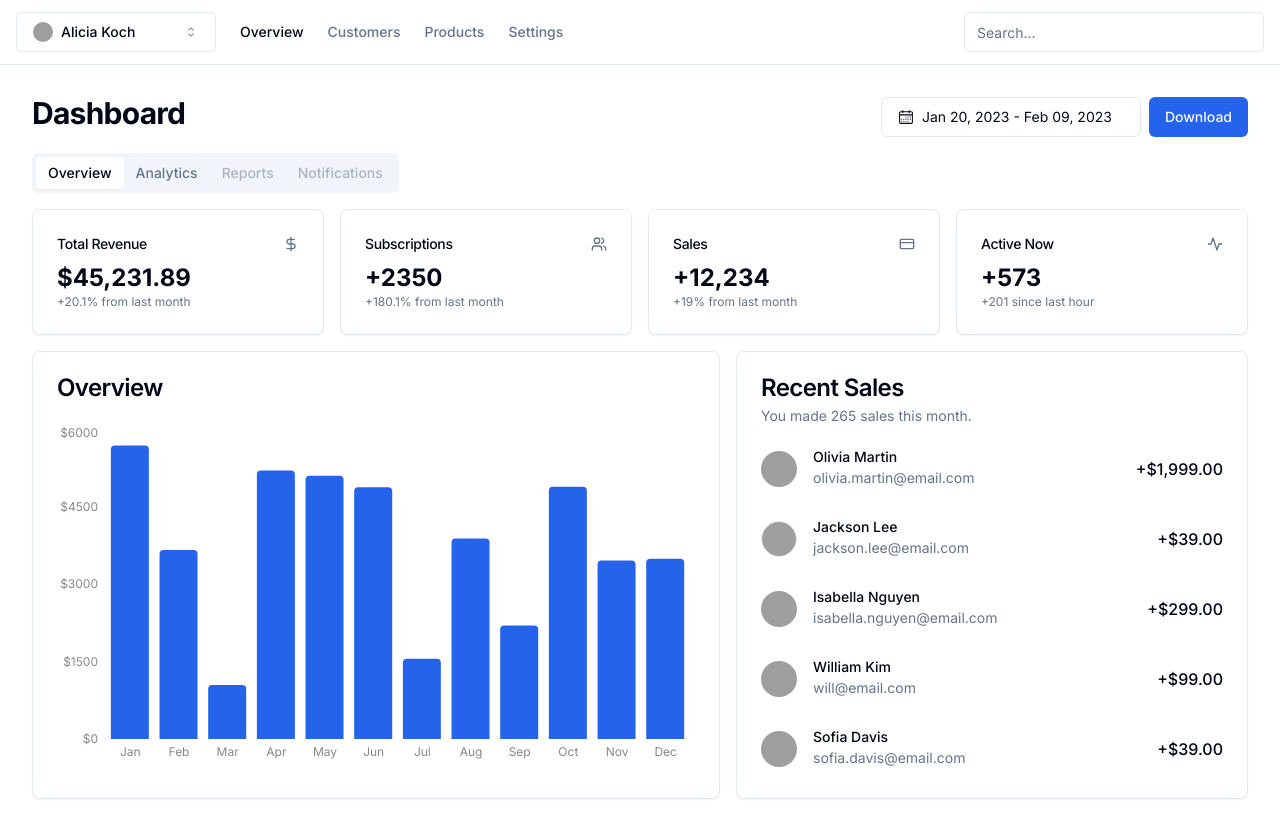
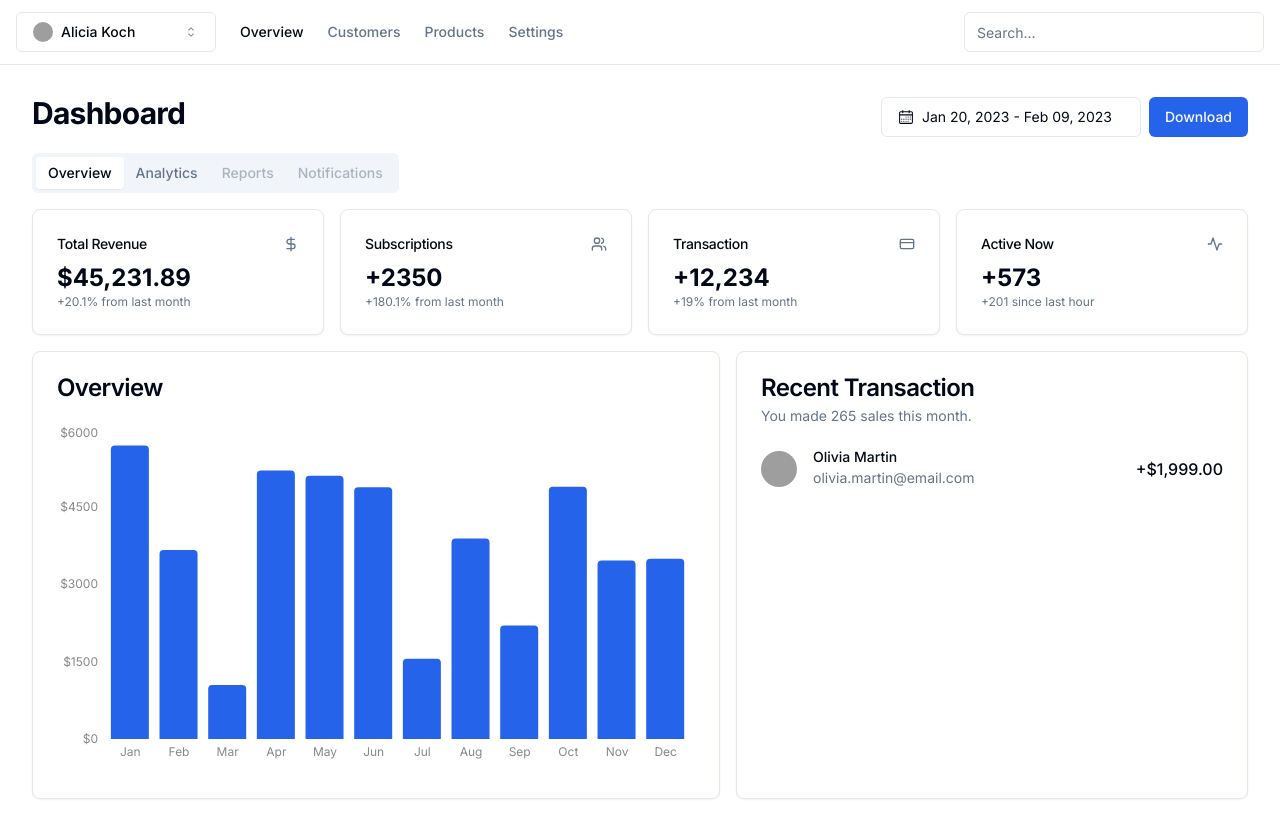
Before and after one commit to ilhamAdhim/moneytorq-legacy, a Next.js app: page /dashboard in a window 1280 px wide. Built offline with nearby package versions, Linux system fonts and the light colour scheme; grey boxes are pictures that could not be loaded.

Commit message:
chore: wip recent transaction

```diff
--- a/package.json
+++ b/package.json
@@ -23,6 +23,7 @@
     "clsx": "^2.1.0",
     "cmdk": "^1.0.0",
     "date-fns": "^3.6.0",
+    "jotai": "^2.8.0",
     "lucide-react": "^0.364.0",
     "next": "14.1.4",
     "react": "^18",
--- a/src/app/dashboard/components/recent-sales.tsx
+++ /dev/null
@@ -1,71 +0,0 @@
-import {
-    Avatar,
-    AvatarFallback,
-    AvatarImage,
-  } from "@/components/ui/avatar"
-
-  export function RecentSales() {
-    return (
-      <div className="space-y-8">
-        <div className="flex items-center">
-          <Avatar className="h-9 w-9">
-            <AvatarImage src="/avatars/01.png" alt="Avatar" />
-            <AvatarFallback>OM</AvatarFallback>
-          </Avatar>
-          <div className="ml-4 space-y-1">
-            <p className="text-sm font-medium leading-none">Olivia Martin</p>
-            <p className="text-sm text-muted-foreground">
-              olivia.martin@email.com
-            </p>
-          </div>
-          <div className="ml-auto font-medium">+$1,999.00</div>
-        </div>
-        <div className="flex items-center">
-          <Avatar className="flex h-9 w-9 items-center justify-center space-y-0 border">
-            <AvatarImage src="/avatars/02.png" alt="Avatar" />
-            <AvatarFallback>JL</AvatarFallback>
-          </Avatar>
-          <div className="ml-4 space-y-1">
-            <p className="text-sm font-medium leading-none">Jackson Lee</p>
-            <p className="text-sm text-muted-foreground">jackson.lee@email.com</p>
-          </div>
-          <div className="ml-auto font-medium">+$39.00</div>
-        </div>
-        <div className="flex items-center">
-          <Avatar className="h-9 w-9">
-            <AvatarImage src="/avatars/03.png" alt="Avatar" />
-            <AvatarFallback>IN</AvatarFallback>
-          </Avatar>
-          <div className="ml-4 space-y-1">
-            <p className="text-sm font-medium leading-none">Isabella Nguyen</p>
-            <p className="text-sm text-muted-foreground">
-              isabella.nguyen@email.com
-            </p>
-          </div>
-          <div className="ml-auto font-medium">+$299.00</div>
-        </div>
-        <div className="flex items-center">
-          <Avatar className="h-9 w-9">
-            <AvatarImage src="/avatars/04.png" alt="Avatar" />
-            <AvatarFallback>WK</AvatarFallback>
-          </Avatar>
-          <div className="ml-4 space-y-1">
-            <p className="text-sm font-medium leading-none">William Kim</p>
-            <p className="text-sm text-muted-foreground">will@email.com</p>
-          </div>
-          <div className="ml-auto font-medium">+$99.00</div>
-        </div>
-        <div className="flex items-center">
-          <Avatar className="h-9 w-9">
-            <AvatarImage src="/avatars/05.png" alt="Avatar" />
-            <AvatarFallback>SD</AvatarFallback>
-          </Avatar>
-          <div className="ml-4 space-y-1">
-            <p className="text-sm font-medium leading-none">Sofia Davis</p>
-            <p className="text-sm text-muted-foreground">sofia.davis@email.com</p>
-          </div>
-          <div className="ml-auto font-medium">+$39.00</div>
-        </div>
-      </div>
-    )
-  }
--- /dev/null
+++ b/src/app/dashboard/components/recent-transaction.tsx
@@ -0,0 +1,26 @@
+import {
+    Avatar,
+    AvatarFallback,
+    AvatarImage,
+  } from "@/components/ui/avatar"
+
+  export function RecentTransaction() {
+    return (
+      <div className="space-y-8">
+        <div className="flex items-center">
+          <Avatar className="h-9 w-9">
+            <AvatarImage src="/avatars/01.png" alt="Avatar" />
+            <AvatarFallback>OM</AvatarFallback>
+          </Avatar>
+          <div className="ml-4 space-y-1">
+            <p className="text-sm font-medium leading-none">Olivia Martin</p>
+            <p className="text-sm text-muted-foreground">
+              olivia.martin@email.com
+            </p>
+          </div>
+          <div className="ml-auto font-medium">+$1,999.00</div>
+        </div>
+
+      </div>
+    )
+  }
--- a/src/app/dashboard/page.tsx
+++ b/src/app/dashboard/page.tsx
@@ -1,5 +1,4 @@
 import { Metadata } from "next"
-import Image from "next/image"
 
 import { Button } from "@/components/ui/button"
 import {
@@ -18,7 +17,7 @@ import {
 import { CalendarDateRangePicker } from "@/app/dashboard/components/date-range-picker"
 import { Overview } from "@/app/dashboard/components/overview"
 import { MainNav } from "@/app/dashboard/components/main-nav"
-import { RecentSales } from "@/app/dashboard/components/recent-sales"
+import { RecentTransaction } from "@/app/dashboard/components/recent-transaction"
 import { Search } from "@/app/dashboard/components/search"
 import TeamSwitcher from "@/app/dashboard/components/team-switcher"
 // import { UserNav } from "@/app/(app)/examples/dashboard/components/user-nav"
@@ -135,7 +134,7 @@ export default function DashboardPage() {
                 </Card>
                 <Card>
                   <CardHeader className="flex flex-row items-center justify-between space-y-0 pb-2">
-                    <CardTitle className="text-sm font-medium">Sales</CardTitle>
+                    <CardTitle className="text-sm font-medium">Transaction</CardTitle>
                     <svg
                       xmlns="http://www.w3.org/2000/svg"
                       viewBox="0 0 24 24"
@@ -194,13 +193,13 @@ export default function DashboardPage() {
                 </Card>
                 <Card className="col-span-3">
                   <CardHeader>
-                    <CardTitle>Recent Sales</CardTitle>
+                    <CardTitle>Recent Transaction</CardTitle>
                     <CardDescription>
                       You made 265 sales this month.
                     </CardDescription>
                   </CardHeader>
                   <CardContent>
-                    <RecentSales />
+                    <RecentTransaction />
                   </CardContent>
                 </Card>
               </div>
--- a/src/app/login/page.tsx
+++ b/src/app/login/page.tsx
@@ -21,7 +21,7 @@ const ProfileForm = () => {
     const { register, handleSubmit } = useForm();
 
     const onSubmit = async (values: any) => {
-        setIsLoading(false)
+        setIsLoading(true)
         if(values.username === 'testing' && values.password === 'testing'){
             setTimeout(() => {
                 router.push("/dashboard")
--- /dev/null
+++ b/src/store/index.ts
@@ -0,0 +1,7 @@
+import { atomWithStorage } from "jotai/utils";
+
+// Global Atoms
+export const colorMode = atomWithStorage("__colorMode", "light")
+
+// Transaction Records -> Holding all the inputted data transaction from user
+export const transactionRecords = atomWithStorage("__transactionRecords", "light")
```
Also changed, not shown: 1 other file (tests, documents, lock files or other folders).
